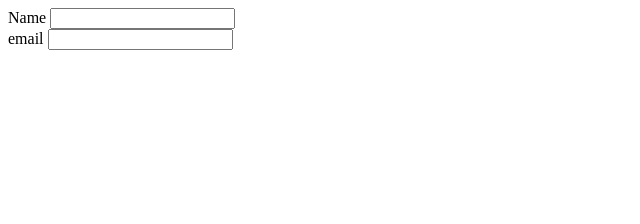
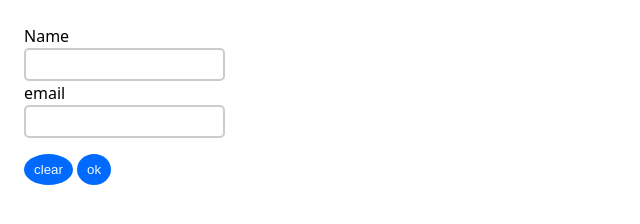
Before and after one commit to Asim925/HTML_old, a plain HTML site: page Form/basic structure/index.html in a window 1280 px wide. Shown: the whole page, without its empty margins (0-640 px from the left). Drawn offline with Linux system fonts and the light colour scheme.

Commit message:
form styling

```diff
--- a/Form/basic structure/assets/style.css
+++ b/Form/basic structure/assets/style.css
@@ -0,0 +1,42 @@
+.body {
+  font-family: system-ui, -apple-system, BlinkMacSystemFont, "Segoe UI", Roboto,
+    Oxygen, Ubuntu, Cantarell, "Open Sans", "Helvetica Neue", sans-serif;
+  line-height: 1.5;
+  padding: 1rem;
+}
+
+label {
+  /* display block krne se poori line le ga label */
+  display: block;
+}
+
+input[type="text"],
+input[type="email"] {
+  border: 2px solid #ccc;
+  border-radius: 5px;
+  padding: 7px 10px;
+  transition: border-color 0.15s, box-shadow 0.1s;
+}
+
+/* focus use kia jata hai jab ham dabbe ko select krte hain us ke liye */
+input[type="text"]:focus,
+input[type="email"]:focus {
+  /* outline is liye us krte hain jab ham dabba select karen to
+    us ka border hat jaye or apna color dekh saken box ka */
+  border-color: aqua;
+  outline: 0;
+  box-shadow: 0 0 2px 3px rgba(251, 22, 6, 0.5);
+}
+
+.form-group {
+  margin-bottom: 1rem;
+}
+
+button {
+  background-color: rgb(0, 106, 255);
+  color: aliceblue;
+  border: 0;
+  padding: 8px 10px;
+  border-radius: 50%;
+  margin-top: 1rem;
+}
--- a/Form/basic structure/index.html
+++ b/Form/basic structure/index.html
@@ -7,6 +7,7 @@
     <title>basic form</title>
   </head>
   <body>
+    <div class="body">
       <form>
         <!-- 1 field -->
 
@@ -14,13 +15,18 @@
         krne pr field ka cursor kholna chahte hain to us ke liye hamain
          input ko label ke sath link karna hoga yani ke id or for main same
           cheez rakhni hai or phir label main nam dena hai then done!! -->
+        <div class="formGroup">
           <label for="name">Name</label>
           <input id="name" type="text" />
+        </div>
         <!-- 2 field -->
-      <div>
+        <div class="formGroup">
           <label for="email">email</label>
           <input id="email" type="email" />
         </div>
+        <button type="reset">clear</button>
+        <button type="sumbit">ok</button>
       </form>
+    </div>
   </body>
 </html>
```
Lines whose indentation alone changed are shown as unchanged.
